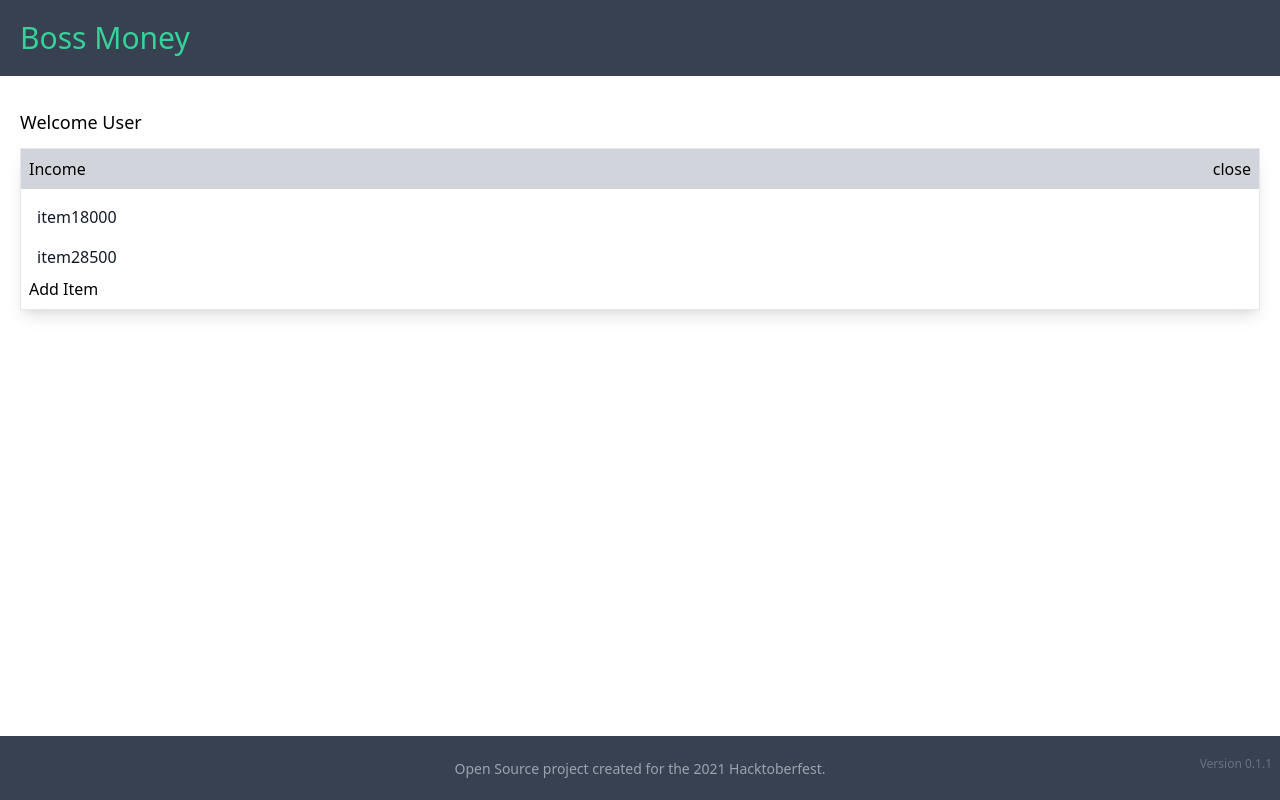
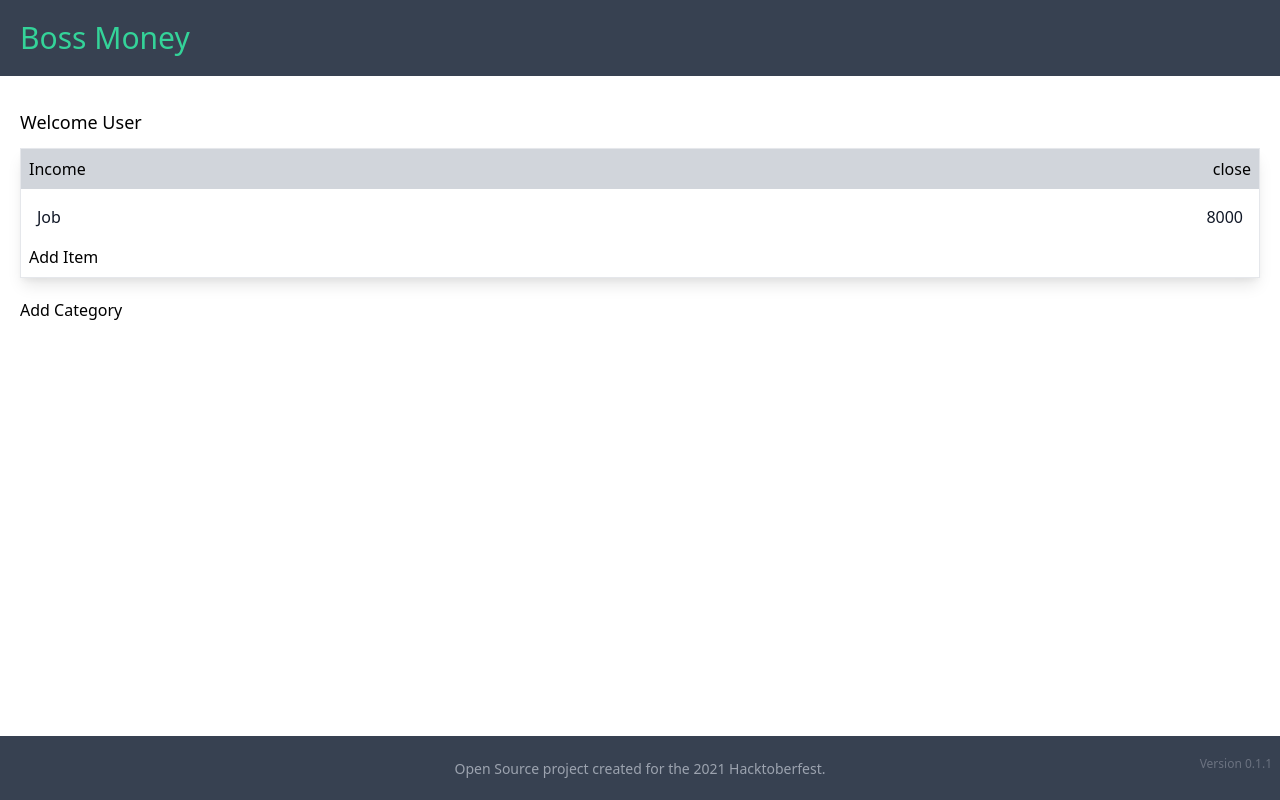
Before and after one commit to Burkard-OSS/boss-money-app, a Next.js app: page / in a window 1280 px wide. Both pictures are taken after a click on the button "open". Built offline with nearby package versions, Linux system fonts and the light colour scheme.

Commit message:
feat: Added reducer and state object todo: Put state in context for app wide use.

```diff
--- a/src/components/dropdown-field.tsx
+++ b/src/components/dropdown-field.tsx
@@ -6,10 +6,10 @@ const DropdownField = ({
   item: {title: string, price: number}
 }) => {
   return (
-    <div className="p-2">
-        <div className="text-gray-900 text-md flex space-between">
-          {item?.title}
-          {item?.price}
+    <div className="p-2 border-b-1">
+        <div className="text-gray-900 text-md flex justify-between">
+          <span>{item?.title}</span>
+          <span>{item?.price}</span>
         </div>
     </div>
   );
--- a/src/components/dropdown.tsx
+++ b/src/components/dropdown.tsx
@@ -5,7 +5,7 @@ const Dropdown = ({title, children}: {title: string, children: JSX.Element[]}) =
     const [showDropDown, setShowDropDown] = React.useState(false);
 
     return (
-        <div className="border shadow-lg">
+        <div className="border shadow-lg mb-5">
             <div className="bg-gray-300 p-2 flex justify-between">
                 <h3 className="font-medium">{title ?? "undefined title"}</h3>
                 <button
@@ -15,8 +15,10 @@ const Dropdown = ({title, children}: {title: string, children: JSX.Element[]}) =
                 </button>
             </div>
             {showDropDown &&
-                <div className="p-2">
-                    <p>{children ?? <i className="text-gray-400 text-sm">No fields added yet</i>}</p>
+                <div className="p-2" id="Dropdown">
+                    <div className="mb-2" id="DropdownRow">
+                        {children ?? <i className="text-gray-400 text-sm">No fields added yet</i>}
+                    </div>
                     <button className="hover:text-green-400">Add Item</button>
                 </div>
             }
--- a/src/pages/_app.tsx
+++ b/src/pages/_app.tsx
@@ -1,6 +1,8 @@
 import "../../styles/globals.css";
 import type { AppProps } from "next/app";
-import {version} from '../../package.json';
+import packageInfo from '../../package.json';
+
+const version = packageInfo?.version;
 
 function MyApp({ Component, pageProps }: AppProps) {
   return (
@@ -14,7 +16,7 @@ function MyApp({ Component, pageProps }: AppProps) {
             Open Source project created for the 2021 Hacktoberfest.
           </a>
         </span>
-        <span className="absolute right-2 text-xs text-gray-500">Version {version}</span>
+        <span className="absolute right-2 text-xs text-gray-500 bottom-1 md:bottom-auto">Version {version}</span>
       </footer>
     </div>
   );
--- a/src/pages/index.tsx
+++ b/src/pages/index.tsx
@@ -1,38 +1,80 @@
+import React, { useMemo, useReducer } from "react";
 import type { NextPage } from "next";
-import dynamic from 'next/dynamic';
+import dynamic from "next/dynamic";
 import Head from "next/head";
 import Image from "next/image";
+
 import Navigation from "../components/navigation";
 
-const Dropdown = dynamic(() => import('../components/dropdown'));
-const DropdownField = dynamic(() => import('../components/dropdown-field'));
+const Dropdown = dynamic(() => import("../components/dropdown"));
+const DropdownField = dynamic(() => import("../components/dropdown-field"));
 
+enum actionTypes {
+  ADD_CATEGORY = "ADD_CATEGORY",
+  ADD_ITEM = "ADD_ITEM",
+  EDIT_CATEGORY = "EDIT_CATEGORY",
+  EDIT_ITEM = "EDIT_ITEM",
+  REMOVE_CATEGORY = "REMOVE_CATEGORY",
+  REMOVE_ITEM = "REMOVE_ITEM",
+}
 
-const data = [
-  {
-    title: "item1",
-    price: 8000,
-  },
-  {
-    title: "item2",
-    price: 8500,
-  },
-]
+const data = {
+  Income: [
+    {
+      title: "Job",
+      price: 8000,
+    },
+  ],
+};
+
+const reducer = (data, action) => {
+  let actionType: actionTypes = action.type;
+
+  switch (actionType) {
+    case "ADD_CATEGORY":
+      if (data[action.payload.title] || !action.payload.title) {
+        console.warn(`Category ${action.payload.title} already exists.`);
+        return data;
+      }
+      data[action.payload.title] = [];
+      return data;
+    default:
+      return data;
+  }
+};
+
+const CategorySection = ({title, category}) => {
+  console.log('title', title);
+  console.log('category', category)
+
+  return (
+    <Dropdown title={title}>
+      {category.map((item) => (
+        <DropdownField item={item} key={item.title} />
+      ))}
+    </Dropdown>
+  );
+};
 
 const Home: NextPage = () => {
+  const [state, dispatch] = useReducer(reducer, data);
+
   return (
     <>
       <Head>
         <title>Boss Money</title>
-        <meta name="description" content="Generated by create next app" />
+        <meta name="description" content="Open source budgeting app" />
         <link rel="icon" href="/favicon.ico" />
       </Head>
       <Navigation />
       <div className="m-5">
         <h2 className="py-3 text-lg">Welcome User</h2>
-        <Dropdown title="Income">
-          {data.map((item) => <DropdownField item={item} key={item.title} />)}
-        </Dropdown>
+
+        {Object.entries(state).map(([title, category]) => (
+          <CategorySection key={title} title={title} category={category} />
+        ))}
+
+        <button>Add Category</button>
       </div>
     </>
   );
--- a/styles/globals.css
+++ b/styles/globals.css
@@ -15,6 +15,10 @@ a {
   box-sizing: border-box;
 }
 
+#DropdownRow > *:nth-child(even) {
+  background-color: rgb(248, 248, 248)
+}
+
 @tailwind base;
 @tailwind components;
 @tailwind utilities;
```
